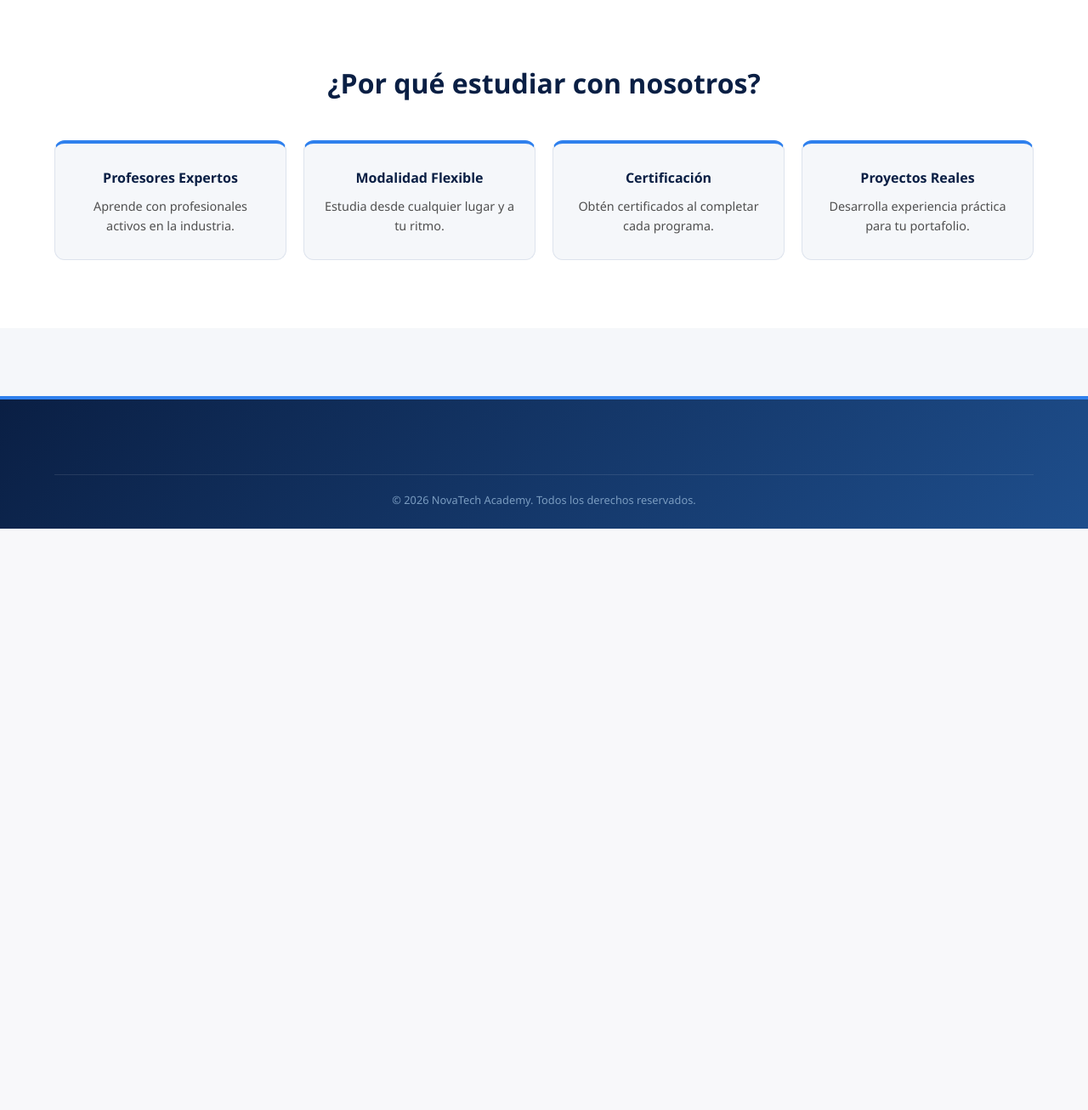
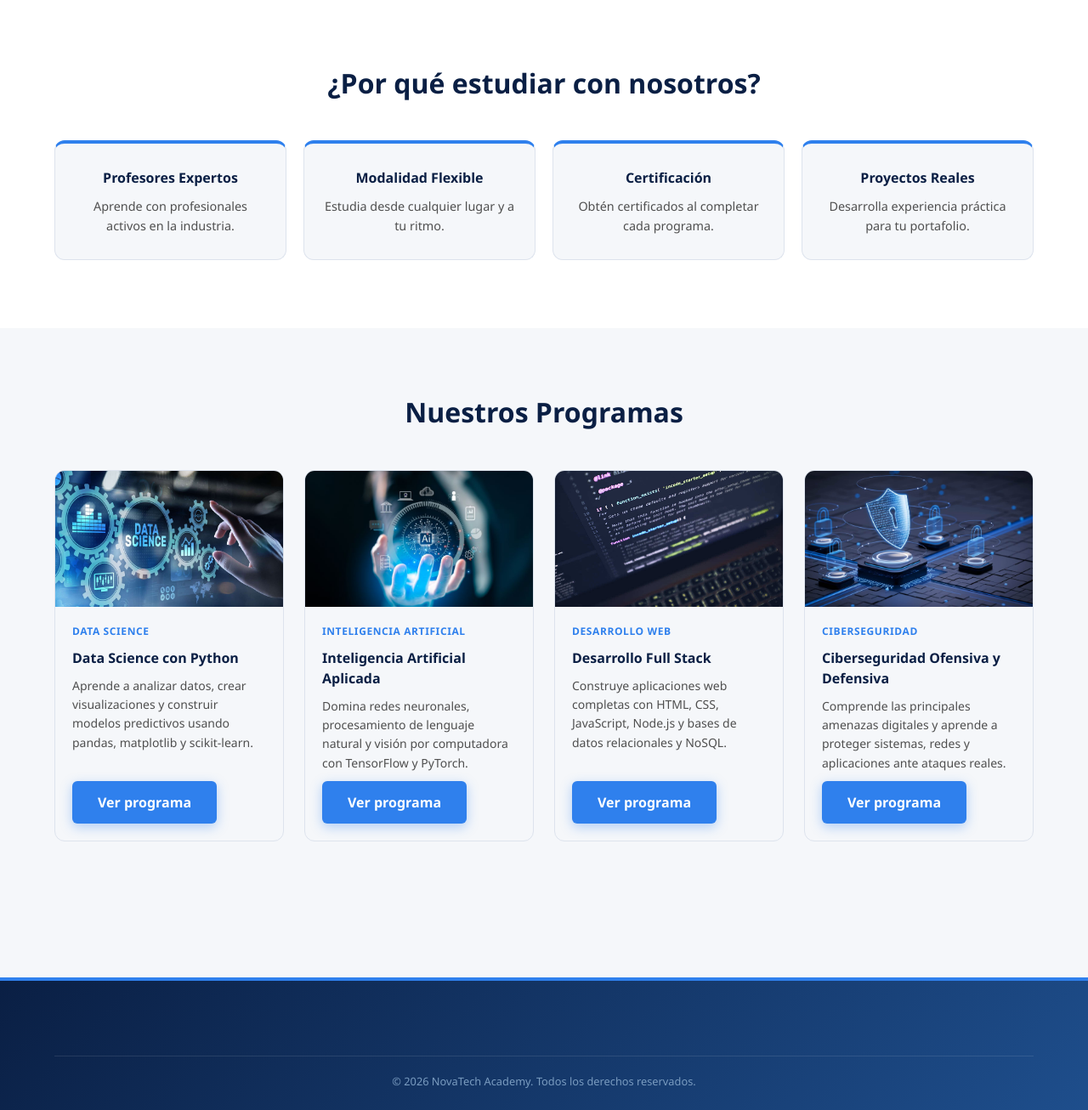
Before and after one commit to sero2203/sc502-ln-practica1-sc502_ln_practica1_q2_2026_g3, a PHP site: page / in a window 1280 px wide. Shown: the part 504-1810 px from the top of the page at 85% size. Before the commit the page ends 1126 px from the top, so only its background shows below. Run offline with PHP 8.4, Linux system fonts and the light colour scheme.

Commit message:
Se actualiza index, se crea archivo JS con las funciones para cursos, adicional se crea carpeta Index dentro de la carpeta images para almacenar la información de la pagina de inicio - Adrián Varela

```diff
--- a/css/index.css
+++ b/css/index.css
@@ -74,10 +74,84 @@
     line-height: 1.6;
 }
 
+/* CURSOS */
+
+.cursos {
+    padding: 80px 0;
+}
+
+.cursos-header {
+    text-align: center;
+    margin-bottom: 48px;
+}
+
+#cursos-grid {
+    display: grid;
+    grid-template-columns: repeat(4, 1fr);
+    gap: 24px;
+}
+
+.curso-tarjeta {
+    border: 1px solid var(--color-borde);
+    border-radius: 12px;
+    overflow: hidden;
+    display: flex;
+    flex-direction: column;
+    transition: box-shadow 0.2s ease;
+}
+
+.curso-tarjeta:hover {
+    box-shadow: 0 6px 20px rgba(10, 31, 68, 0.09);
+}
+
+.curso-imagen {
+    width: 100%;
+    height: 160px;
+    object-fit: cover;
+}
+
+.curso-cuerpo {
+    padding: 20px;
+    display: flex;
+    flex-direction: column;
+    gap: 10px;
+    flex: 1;
+}
+
+.curso-categoria {
+    font-size: 0.75rem;
+    font-weight: 700;
+    color: var(--color-acento);
+    text-transform: uppercase;
+    letter-spacing: 0.05em;
+}
+
+.curso-nombre {
+    color: var(--color-primario);
+    font-size: 1rem;
+    font-weight: 800;
+}
+
+.curso-descripcion {
+    color: var(--color-texto-suave);
+    font-size: 0.875rem;
+    line-height: 1.6;
+    flex: 1;
+}
+
+.curso-boton {
+    align-self: flex-start;
+    margin-top: auto;
+}
+
 /* RESPONSIVE */
 
 @media (max-width: 992px) {
     .beneficios-grid {
+        grid-template-columns: repeat(2, 1fr);
+    }
+
+    #cursos-grid {
         grid-template-columns: repeat(2, 1fr);
     }
 }
@@ -94,4 +168,8 @@
     .beneficios-grid {
         grid-template-columns: 1fr;
     }
+
+    #cursos-grid {
+        grid-template-columns: 1fr;
+    }
 }
--- a/index.html
+++ b/index.html
@@ -105,6 +105,23 @@
 
         </section>
 
+        <!-- CURSOS -->
+        <section class="cursos">
+
+            <div class="container">
+
+                <div class="cursos-header">
+                    <h2 class="seccion-titulo">Nuestros Programas</h2>
+                </div>
+
+                <div id="cursos-grid">
+                    <!-- Las tarjetas se generan dinámicamente desde index.js -->
+                </div>
+
+            </div>
+
+        </section>
+
     </main>
 
     <!-- FOOTER -->
@@ -120,6 +137,8 @@
 
     </footer>
 
+    <script src="js/index.js"></script>
+
 </body>
 
 </html>
--- /dev/null
+++ b/js/index.js
@@ -0,0 +1,99 @@
+const cursos = [
+  {
+    nombre: "Data Science con Python",
+    descripcion:
+      "Aprende a analizar datos, crear visualizaciones y construir modelos predictivos usando pandas, matplotlib y scikit-learn.",
+    imagen: "images/cursos/data-science.jpg",
+    categoria: "Data Science",
+  },
+  {
+    nombre: "Inteligencia Artificial Aplicada",
+    descripcion:
+      "Domina redes neuronales, procesamiento de lenguaje natural y visión por computadora con TensorFlow y PyTorch.",
+    imagen: "images/cursos/inteligencia-artificial.jpg",
+    categoria: "Inteligencia Artificial",
+  },
+  {
+    nombre: "Desarrollo Full Stack",
+    descripcion:
+      "Construye aplicaciones web completas con HTML, CSS, JavaScript, Node.js y bases de datos relacionales y NoSQL.",
+    imagen: "images/cursos/full-stack.jpg",
+    categoria: "Desarrollo Web",
+  },
+  {
+    nombre: "Ciberseguridad Ofensiva y Defensiva",
+    descripcion:
+      "Comprende las principales amenazas digitales y aprende a proteger sistemas, redes y aplicaciones ante ataques reales.",
+    imagen: "images/cursos/ciberseguridad.jpg",
+    categoria: "Ciberseguridad",
+  },
+];
+
+function crearTarjetaCurso(curso) {
+  // Contenedor principal de la tarjeta
+  const tarjeta = document.createElement("div");
+  tarjeta.classList.add("curso-tarjeta");
+
+  // Imagen
+  const imagen = document.createElement("img");
+  imagen.src = curso.imagen;
+  imagen.alt = curso.nombre;
+  imagen.classList.add("curso-imagen");
+
+  // Cuerpo de texto
+  const cuerpo = document.createElement("div");
+  cuerpo.classList.add("curso-cuerpo");
+
+  // Etiqueta de categoría
+  const categoria = document.createElement("span");
+  categoria.classList.add("curso-categoria");
+  categoria.textContent = curso.categoria;
+
+  // Nombre del curso
+  const nombre = document.createElement("h3");
+  nombre.classList.add("curso-nombre");
+  nombre.textContent = curso.nombre;
+
+  // Descripción
+  const descripcion = document.createElement("p");
+  descripcion.classList.add("curso-descripcion");
+  descripcion.textContent = curso.descripcion;
+
+  // Botón CTA
+  const boton = document.createElement("a");
+  boton.href = "cursos.html";
+  boton.classList.add("btn-acento", "curso-boton");
+  boton.textContent = "Ver programa";
+
+  // Ensamblar: cuerpo
+  cuerpo.appendChild(categoria);
+  cuerpo.appendChild(nombre);
+  cuerpo.appendChild(descripcion);
+  cuerpo.appendChild(boton);
+
+  // Ensamblar: tarjeta completa
+  tarjeta.appendChild(imagen);
+  tarjeta.appendChild(cuerpo);
+
+  return tarjeta;
+}
+
+// --- 3. FUNCIÓN: renderizar todos los cursos en el contenedor del DOM ---
+
+function renderizarCursos() {
+  const contenedor = document.getElementById("cursos-grid");
+
+  if (!contenedor) {
+    console.error('No se encontró el elemento con id "cursos-grid".');
+    return;
+  }
+
+  cursos.forEach((curso) => {
+    const tarjeta = crearTarjetaCurso(curso);
+    contenedor.appendChild(tarjeta);
+  });
+}
+
+// --- 4. EJECUTAR cuando el DOM esté listo ---
+
+document.addEventListener("DOMContentLoaded", renderizarCursos);
```
Also changed, not shown: Images/cursos/ciberseguridad.jpg (added), Images/cursos/data-science.jpg (added), Images/cursos/full-stack.jpg (added), Images/cursos/inteligencia-artificial.jpg (added).
